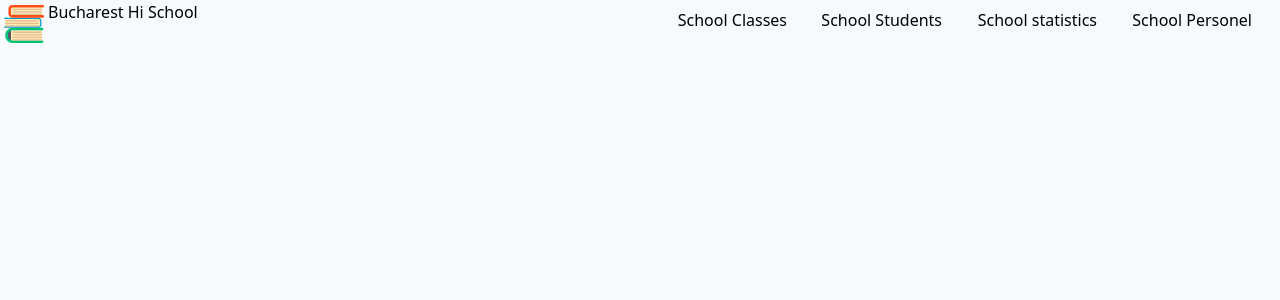
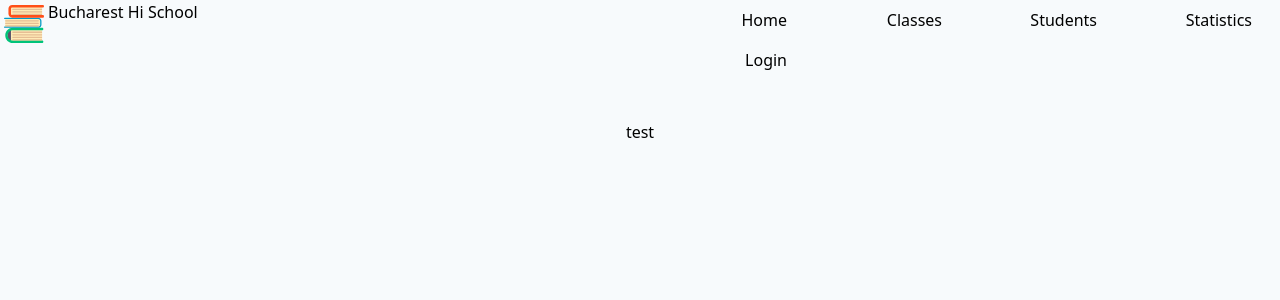
Before and after one commit to dumitriucristian/online-catalog, a React (Create React App) app: page / in a window 1280 px wide. Shown: the top 300 px of the page. Built offline with nearby package versions, Linux system fonts and the light colour scheme; no server answers.

Commit message:
add login dispatcher and global reducer

```diff
--- a/src/App.js
+++ b/src/App.js
@@ -16,10 +16,11 @@ function App() {
             <div className="flex align-middle"><img src={logo} className="h-12 p-1"></img>Bucharest Hi School
             </div>
               <div className="flex flex-wrap mr-5">
-                <NavLink to="/classes"   className="w-full sm:w-1/4 text-center sm:text-right p-2" href="#" >School Classes </NavLink>
-                <NavLink to="/students" className="w-full sm:w-1/4 text-center sm:text-right p-2" href="#">School Students</NavLink>
-                <NavLink to="/statistics" className="w-full sm:w-1/4 text-center sm:text-right p-2" href="#">School statistics</NavLink>
-                <NavLink to="/personel" className="w-full sm:w-1/4 text-center sm:text-right p-2" href="#">School Personel</NavLink>
+                  <NavLink to="/"   className="w-full sm:w-1/4 text-center sm:text-right p-2" href="#" >Home</NavLink>
+                <NavLink to="/classes"   className="w-full sm:w-1/4 text-center sm:text-right p-2" href="#" >Classes </NavLink>
+                <NavLink to="/students" className="w-full sm:w-1/4 text-center sm:text-right p-2" href="#">Students</NavLink>
+                <NavLink to="/statistics" className="w-full sm:w-1/4 text-center sm:text-right p-2" href="#">Statistics</NavLink>
+                <NavLink to="/login" className="w-full sm:w-1/4 text-center sm:text-right p-2" href="#">Login</NavLink>
               </div>
           </header>
 
--- a/src/components/forms/LoginForm.js
+++ b/src/components/forms/LoginForm.js
@@ -1,24 +1,34 @@
-import React, { useState } from 'react';
-
+import React, { useState, useContext } from 'react';
+import { store} from "../../store";
 
 function LoginForm() {
 
     const [username, setUsername] = useState('');
     const [password, setPassword] = useState('');
     const [error, setError] = useState('');
-    const [token, setToken] = useState('');
-    const [refreshToken, setRefreshToken] = useState('');
+
+   //get
+    const globalState = useContext(store);
+    const { dispatch } = globalState;
+
+
 
     const handleSubmit = (evt) => {
         evt.preventDefault();
 
         if (!username) {
-            return this.setUsername({error: 'Username is required'});
+            return setUsername({error: 'Username is required'});
         }
 
         if (!password) {
-            return this.setPassword({ error: 'Password is required' });
+            return setPassword({ error: 'Password is required' });
         }
+
+        //prevent user login multiple times
+        if(globalState.state.login === true) {
+           return
+        }
+
 
         const data = {'username': username, 'password': password};
         fetch('http://localhost:8080/api/login_check', {
@@ -37,8 +47,8 @@ function LoginForm() {
             }
             return rsp.json();
         }).then(rsp => {
-            setToken(rsp.token);
-            setRefreshToken(rsp.refresh_token);
+            console.log(rsp);
+            dispatch({type: 'login user', token: rsp.token, refreshToken: rsp.refresh_token});
         }).catch(error => {
             alert('Wrong username or password');
             console.log(error)
--- a/src/components/school/Home.js
+++ b/src/components/school/Home.js
@@ -1,4 +1,5 @@
-import React, { useState, useEffect } from 'react';
+import React, { useState, useEffect, useContext } from 'react';
+import { store } from "../../store";
 
 
 function Home(){
@@ -6,7 +7,12 @@ function Home(){
     const [error, setError] = [];
     const [isLoaded, setIsLoaded] = useState(false);
     const [users, setUsers] = [];
+    const globalState =  useContext(store);
+    const login = globalState.state.login;
+    const { dispatch } = globalState;
 
+    console.log(globalState);
+  /*
 
      useEffect(()=> {
             var token = 'Bearer eyJ0eXAiOiJKV1QiLCJhbGciOiJSUzI1NiJ9.eyJpYXQiOjE1ODc1MjkwMzgsImV4cCI6MTU4NzUzMjYzOCwicm9sZXMiOlsiUk9MRV9VU0VSIl0sInVzZXJuYW1lIjoidGVzdEB0ZXN0LmNvbSJ9.PpQ4fmbPmZ5IhL1sL37S1e52OzRp6pUSSrQfmHOHrR6wCsNhncDXMGH8Fue9cq8p02Ph4uGft_j2_YFq4mJZAkjj6oHw5RxIAV5MSNegcKP1w2qSnFKGpjIRolEVjzV4WP8ollVE62XXZL6RYo6ZQz4EwuVMopihdbuc_s2CE2L-rB7RaTKEBSGB54FD37ncaoUnvHirqp76oWthA0-5nFbwdKE4Lb3l95sgKPHhaPoUxpdPCCFslYcJLRt_wXzPaVNDbCyDqykNS8CA3l9p52wMyDgQpii6OxuMxZQDkabHJ242UV7bTw8r6MsWZaAMDeP6bOpvD1Ed474x2_UppkFd6JRXCXihfqQTf24sKREgCqX7asQxqx0Jlt5N2EdNF67gwxU8wnqgU6VNn1UssObed_suzoTofCaxY9FKXGq6-9w-eRzmEh2TPT5par1GvslZS4vwVxQ8iXA6GkU5mouaC2ztSVzfO6lozRWNS6mdbx9gPXspb60bfFBl_Mmi4XUSXtpZ_1Ayi-yH8T4f85S7-8IiPq5hs3qXo3FP0yx1HwC3H34ioa3rSP7_pWykm6AGUHf6hwZDk7RO0BmeCU5UL6fT06u9x8PVjQqJY6PkRVIjpnBcXyGoTMCVK8iSrO6WBoOuli3vzZQTBVTeaAFoYL_DxBDVNdlc9Be8iMQ';
@@ -31,14 +37,14 @@ function Home(){
                     setIsLoaded(true);
                     setUsers(data);
             }).catch(error => {
-                alert('Authorization required');
+               // alert('Authorization required');
                 console.log(error);
             });
      },[]);
-
+      */
      return (
              <div>
-                 <p>{users}</p>
+                 <p>test</p>
              </div>
          )
 }
--- a/src/store.js
+++ b/src/store.js
@@ -1,18 +1,30 @@
 import React, {createContext, useReducer} from 'react';
 
-const initialState = {};
+const initialState = {
+    login:false,
+    token:'',
+    refreshToken:'',
+    user:{}
+};
+
 const store = createContext(initialState);
 const { Provider } = store;
 
 const StateProvider = ( { children } ) => {
     const [state, dispatch] = useReducer((state, action) => {
+
         switch(action.type) {
-            case 'test':
-                const newState =  'ss';// do something with the action
-                return newState;
+            case 'login user':
+                state.login = true;
+                state.token = action.token;
+                state.refreshToken = action.refreshToken;
+
+                return state;
+
             default:
                 throw new Error();
         };
+
     }, initialState);
 
     return <Provider value={{ state, dispatch }}>{children}</Provider>;
```
